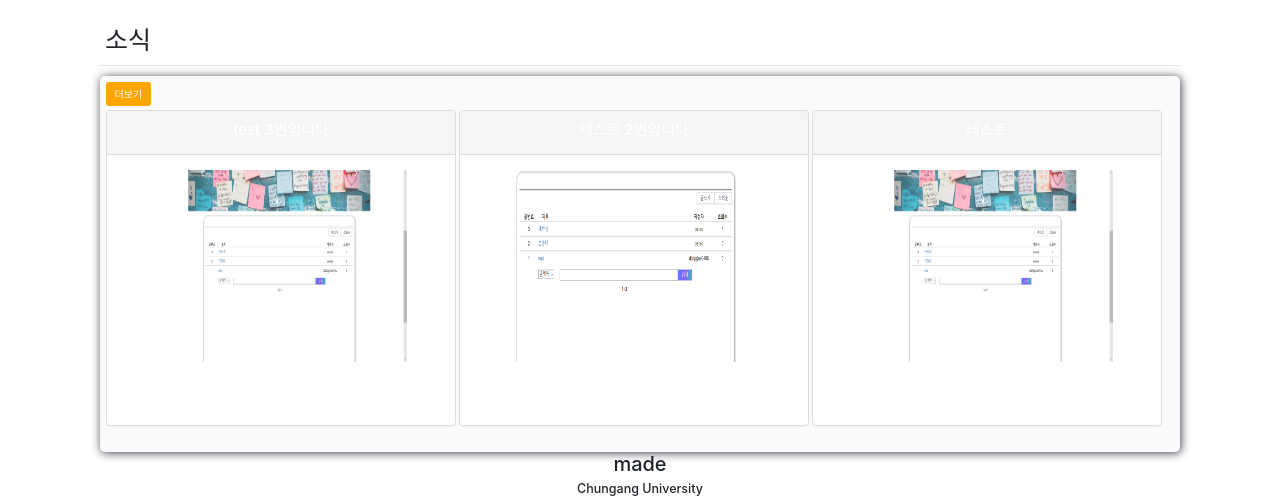
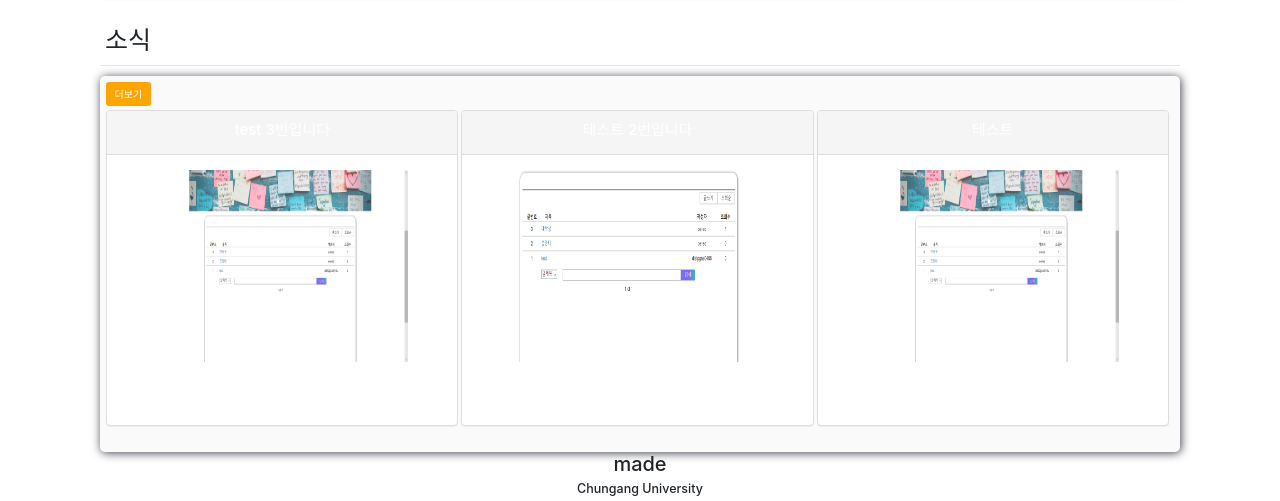
Before and after one commit to oereo/blogproject, a Django app: page / in a window 1280 px wide. Shown: the part 895-1396 px from the top of the page. Run offline with Django 3.2, Linux system fonts and the light colour scheme; data comes from the database, SQL or seed files in the repository; both versions use the stored data as it was after the commit; some libraries are stand-ins or nearby versions.

Commit message:
modify error

```diff
--- a/blog/static/css/base.css
+++ b/blog/static/css/base.css
@@ -48,7 +48,7 @@
   .panel  {
     position : relative;
     display : inline-table;
-    width : 350px;
+    width : 33%;
     height : 300px;
     margin-right : 4px;
     border : 2px solid gray;
--- a/blog/static/css/base_mobile.css
+++ b/blog/static/css/base_mobile.css
@@ -42,3 +42,7 @@
 .freeboard-search{
   width : 40px;
 }
+
+.panel{
+  width : 100%;
+}
--- a/blog/static/css/upload.css
+++ b/blog/static/css/upload.css
@@ -24,6 +24,6 @@
 }
 
 #id_comment{
-    width : 920px;
+    width : 100%;
 
 }
--- a/blog/templates/upload.html
+++ b/blog/templates/upload.html
@@ -5,7 +5,7 @@
   <h1>Main Upload</h1>
 <hr>
 <div class = "post_detail">
-  <form class = "upload_form" action = "{% url 'upload' %}" method="POST" enctype="multipart/form-data">
+  <form class = "upload_form" action = "{% url 'upload' %}" method="POST" enctype="multipart/form-data" style = "width : 90%">
       {% csrf_token %}
       {{form.as_p}}
 
```
Also changed, not shown: blog/templates/introduce.html (+4 -4 lines), db.sqlite3.
